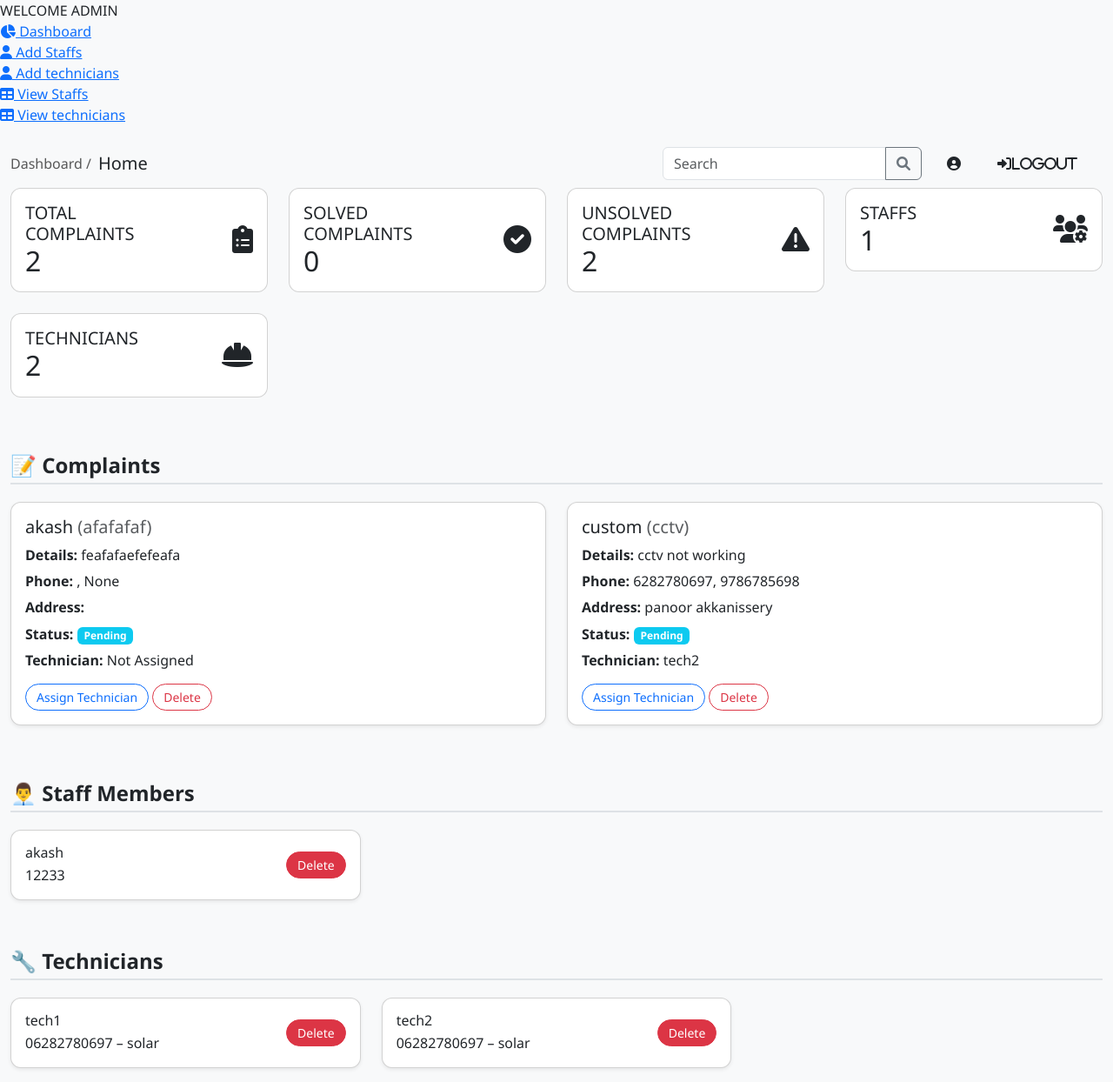
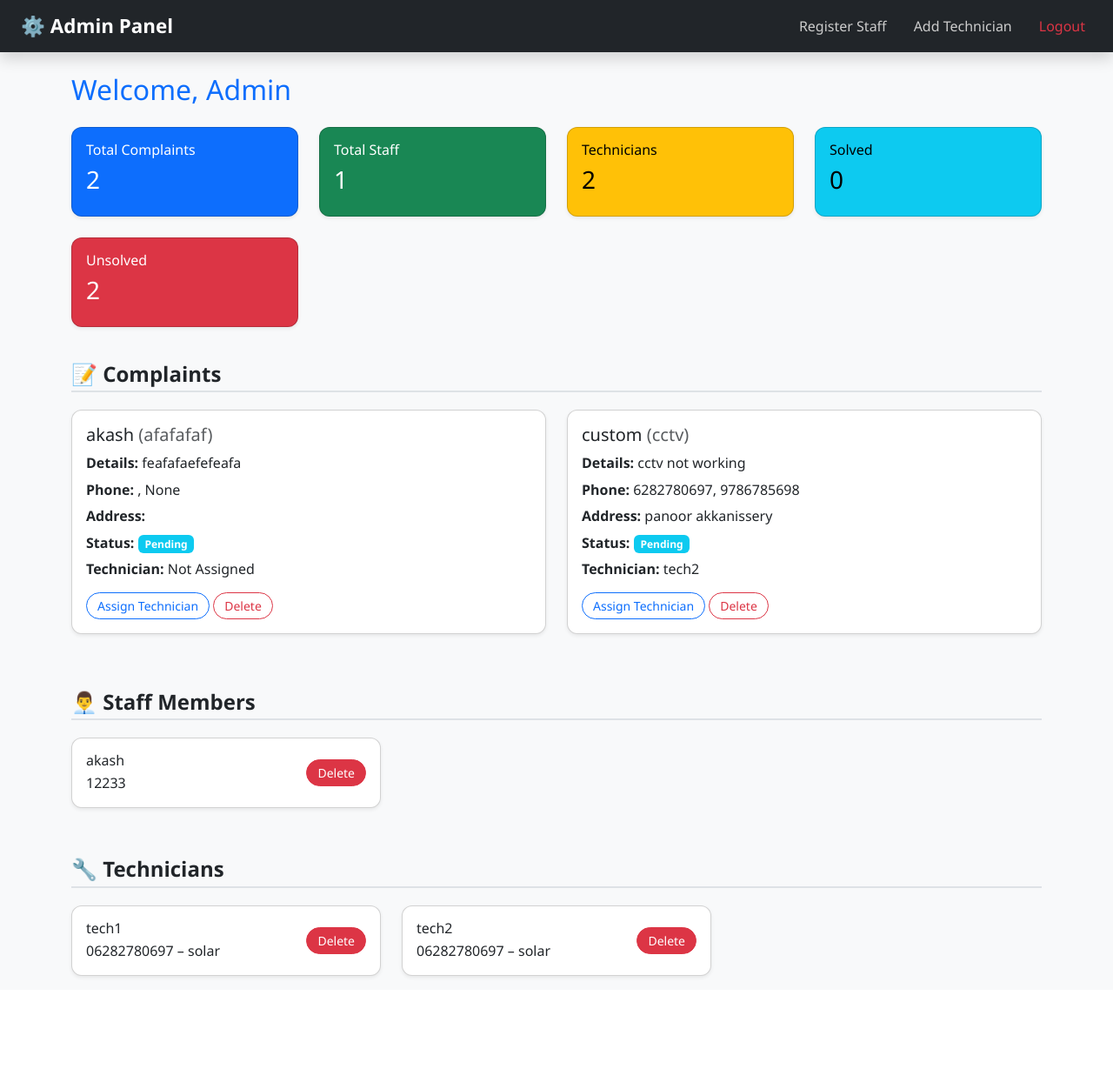
Before and after one commit to akasha17/complaint-management, a Django app: page /admin-dashboard/ in a window 1280 px wide. Shown: the whole page at 87% size. After the commit the page ends 1125 px from the top, so only its background shows below. Run offline with Django 5.2, Linux system fonts and the light colour scheme; a user stored in the database is signed in; data comes from the database, SQL or seed files in the repository.

Commit message:
admin_dashboard.html

```diff
--- a/cm/cmapp/templates/admin/admin_dashboard.html
+++ b/cm/cmapp/templates/admin/admin_dashboard.html
@@ -7,72 +7,31 @@
     <meta name="viewport" content="width=device-width, initial-scale=1">
     <link href="https://cdn.jsdelivr.net/npm/bootstrap@5.3.3/dist/css/bootstrap.min.css" rel="stylesheet">
     <link href="{% static 'css/adminstyle.css' %}" rel="stylesheet">
-    <link rel="stylesheet" href="https://cdnjs.cloudflare.com/ajax/libs/font-awesome/6.0.0-beta3/css/all.min.css">
-    <link href="https://fonts.googleapis.com/css2?family=Roboto:wght@300;400;500;700&display=swap" rel="stylesheet">
 </head>
 <body>
-    <div class="wrapper">
-        <aside class="sidebar">
-            <div class="sidebar-header">
-                WELCOME ADMIN
-            </div>
-            <ul class="list-unstyled components">
-                <li class="active">
-                    <a href="#">
-                        <i class="fas fa-chart-pie"></i>
-                        Dashboard
-                    </a>
+<nav class="navbar navbar-expand-lg navbar-dark bg-dark px-4 shadow">
+    <a class="navbar-brand" href="#">⚙️ Admin Panel</a>
+    <button class="navbar-toggler" type="button" data-bs-toggle="collapse" data-bs-target="#adminNavbar">
+        <span class="navbar-toggler-icon"></span>
+    </button>
+    <div class="collapse navbar-collapse" id="adminNavbar">
+        <ul class="navbar-nav ms-auto">
+            <li class="nav-item">
+                <a href="{% url 'register_staff' %}" class="nav-link">Register Staff</a>
             </li>
-                <li>
-                   <a href="{% url 'register_staff' %}">
-                        <i class="fas fa-user"></i>
-                        Add Staffs
-                    </a>
+            <li class="nav-item">
+                <a href="{% url 'add_technician' %}" class="nav-link">Add Technician</a>
             </li>
-                <li>
-                    <a href="{% url 'add_technician' %}">
-                        <i class="fas fa-user"></i>
-                        Add technicians
-                    </a>
-                </li>
-                 <li>
-                    <a href="">
-                        <i class="fas fa-table"></i>
-                        View Staffs
-                    </a>
-                </li>
-                 <li>
-                    <a href="">
-                        <i class="fas fa-table"></i>
-                        View technicians
-                    </a>
+            <li class="nav-item">
+                <a href="{% url 'logout' %}" class="nav-link text-danger">Logout</a>
             </li>
         </ul>
-        </aside>
-
-        <div id="content">
-            <nav class="navbar navbar-expand-lg navbar-light bg-light main-navbar">
-                <div class="container-fluid">
-                    <div class="d-flex w-100 justify-content-between align-items-center">
-                        <div class="d-flex align-items-center">
-                            <span class="navbar-text me-2">Dashboard /</span>
-                            <h5 class="mb-0">Home</h5>
-                        </div>
-                        <div class="d-flex align-items-center">
-                            <div class="input-group search-bar me-3">
-                                <input type="text" class="form-control" placeholder="Search" aria-label="Search">
-                                <button class="btn btn-outline-secondary" type="button"><i class="fas fa-search"></i></button>
-                            </div>
-                            <a href="#" class="btn btn-link text-dark me-3"><i class="fas fa-user-circle"></i></a>
-                             <!-- <a href="#" class="btn btn-link text-dark"><i class="fas fa-cog"></i></a> -->
-                            <a href="{% url 'logout' %}" class="btn btn-link text-dark me-3"><i class="fas fa-sign-in-alt">Logout</i></a>
-
-                        </div>
-                    </div>
     </div>
 </nav>
 
-            <div class="container-fluid dashboard-content">
+<div class="container mt-4">
+    <h2 class="mb-4 text-primary">Welcome, Admin</h2>
+
     {% if messages %}
         {% for message in messages %}
             <div class="alert alert-success alert-dismissible fade show" role="alert">
@@ -82,86 +41,55 @@
         {% endfor %}
     {% endif %}
 
-                <div class="row mb-4 stats-cards">
-                    <div class="col-xl-3 col-md-6 mb-4">
-                        <div class="card card-stats-primary"> {# Used card-stats-primary for Total Complaints #}
+    <!-- Stats Cards -->
+    <div class="row mb-4">
+        <div class="col-md-3">
+            <div class="card text-bg-primary shadow-sm">
                 <div class="card-body">
-                                <div class="row align-items-center">
-                                    <div class="col-8">
-                                        <h5 class="card-title text-uppercase mb-0">Total Complaints</h5>
-                                        <h2 class="card-text">{{ chart_data.total }}</h2>
-                                        {# Add percentage if you have a way to calculate change over time #}
-                                        {# <p class="mb-0 text-success"><i class="fas fa-arrow-up"></i> +X% <span class="text-muted">since last month</span></p> #}
-                                    </div>
-                                    <div class="col-4 text-end">
-                                        <i class="fas fa-clipboard-list fa-2x"></i> {# Icon for complaints #}
+                    <h6>Total Complaints</h6>
+                    <h3>{{ chart_data.total }}</h3>
                 </div>
             </div>
         </div>
-                        </div>
-                    </div>
-                    <div class="col-xl-3 col-md-6 mb-4">
-                        <div class="card card-stats-success"> {# Used card-stats-success for Solved #}
+        <div class="col-md-3">
+            <div class="card text-bg-success shadow-sm">
                 <div class="card-body">
-                                <div class="row align-items-center">
-                                    <div class="col-8">
-                                        <h5 class="card-title text-uppercase mb-0">Solved Complaints</h5>
-                                        <h2 class="card-text">{{ chart_data.completed }}</h2>
-                                    </div>
-                                    <div class="col-4 text-end">
-                                        <i class="fas fa-check-circle fa-2x"></i> {# Icon for solved #}
+                    <h6>Total Staff</h6>
+                    <h3>{{ staff|length }}</h3>
                 </div>
             </div>
         </div>
-                        </div>
-                    </div>
-                    <div class="col-xl-3 col-md-6 mb-4">
-                        <div class="card card-stats-danger"> {# Used card-stats-danger for Unsolved #}
+        <div class="col-md-3">
+            <div class="card text-bg-warning shadow-sm">
                 <div class="card-body">
-                                <div class="row align-items-center">
-                                    <div class="col-8">
-                                        <h5 class="card-title text-uppercase mb-0">Unsolved Complaints</h5>
-                                        <h2 class="card-text">{{ chart_data.unsolved }}</h2>
-                                    </div>
-                                    <div class="col-4 text-end">
-                                        <i class="fas fa-exclamation-triangle fa-2x"></i> {# Icon for unsolved #}
+                    <h6>Technicians</h6>
+                    <h3>{{ technicians|length }}</h3>
                 </div>
             </div>
         </div>
-                        </div>
-                    </div>
-                    <div class="col-xl-3 col-md-6 mb-4">
-                        <div class="card card-stats-info"> {# Using info for staff/technicians #}
+        <div class="col-md-3">
+            <div class="card text-bg-info shadow-sm">
                 <div class="card-body">
-                                <div class="row align-items-center">
-                                    <div class="col-8">
-                                        <h5 class="card-title text-uppercase mb-0">Staffs</h5>
-                                        <h2 class="card-text">{{ staff|length }}</h2>
-                                    </div>
-                                    <div class="col-4 text-end">
-                                        <i class="fas fa-users-cog fa-2x"></i> {# Icon for staff #}
-                                    </div>
-                                </div>
-                            </div>
-                        </div>
-                    </div>
-                     <div class="col-xl-3 col-md-6 mb-4"> {# Additional card for Technicians #}
-                        <div class="card card-stats-warning">
-                            <div class="card-body">
-                                <div class="row align-items-center">
-                                    <div class="col-8">
-                                        <h5 class="card-title text-uppercase mb-0">Technicians</h5>
-                                        <h2 class="card-text">{{ technicians|length }}</h2>
-                                    </div>
-                                    <div class="col-4 text-end">
-                                        <i class="fas fa-hard-hat fa-2x"></i> {# Icon for technicians #}
-                                    </div>
-                                </div>
+                    <h6>Solved</h6>
+                    <h3>{{ chart_data.completed }}</h3>
                 </div>
             </div>
         </div>
     </div>
 
+    <!-- Unsolved -->
+    <div class="row mb-4">
+        <div class="col-md-3">
+            <div class="card text-bg-danger shadow-sm">
+                <div class="card-body">
+                    <h6>Unsolved</h6>
+                    <h3>{{ chart_data.unsolved }}</h3>
+                </div>
+            </div>
+        </div>
+    </div>
+
+    <!-- Complaints -->
     <h4 class="section-title">📝 Complaints</h4>
     <div class="row">
         {% for c in complaints %}
@@ -175,6 +103,13 @@
                         <p><strong>Status:</strong>
                             <span class="badge bg-info">{{ c.status|title }}</span>
                         </p>
+                        <!-- <p><strong>Staff:</strong>
+                            {% if c.assigned_staff and c.assigned_staff.user %}
+                                {{ c.assigned_staff.user.get_full_name }}
+                            {% else %}
+                                <span class="text-danger">Not Assigned</span>
+                            {% endif %}
+                        </p> -->
                         <p><strong>Technician:</strong> {{ c.assigned_technician.name|default:"Not Assigned" }}</p>
                         <a href="{% url 'staff_assign_technician' c.id %}" class="btn btn-sm btn-outline-primary mt-2">Assign Technician</a>
                         <a href="{% url 'delete_complaint' c.id %}" class="btn btn-sm btn-outline-danger mt-2" onclick="return confirm('Delete this complaint?')">Delete</a>
@@ -186,6 +121,7 @@
         {% endfor %}
     </div>
 
+    <!-- Staff Members -->
     <h4 class="section-title">👨‍💼 Staff Members</h4>
     <div class="row">
         {% for s in staff %}
@@ -211,6 +147,7 @@
         {% endfor %}
     </div>
 
+    <!-- Technicians -->
     <h4 class="section-title">🔧 Technicians</h4>
     <div class="row">
         {% for t in technicians %}
@@ -230,10 +167,7 @@
         {% endfor %}
     </div>
 </div>
-        </div>
-    </div>
 
 <script src="https://cdn.jsdelivr.net/npm/bootstrap@5.3.3/dist/js/bootstrap.bundle.min.js"></script>
-    {# Removed Chart.js and chart-related scripts #}
 </body>
 </html>
```
Lines whose indentation alone changed are shown as unchanged.
